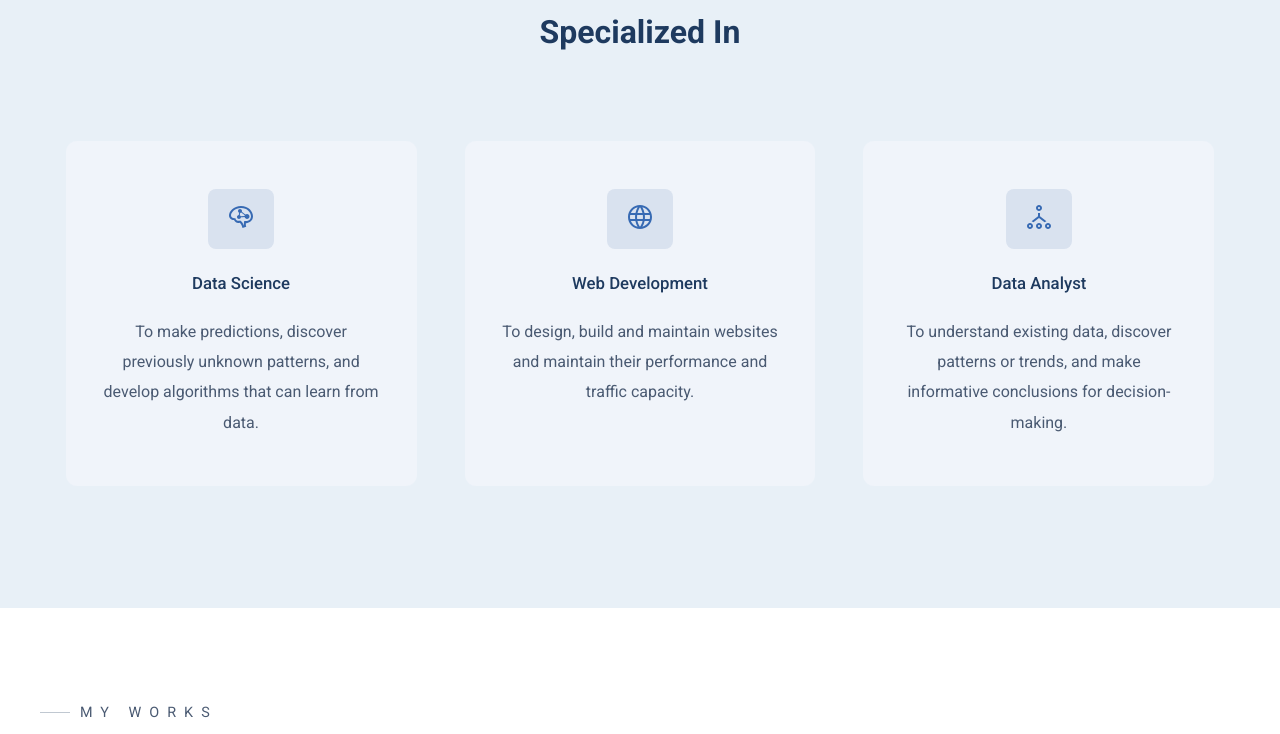
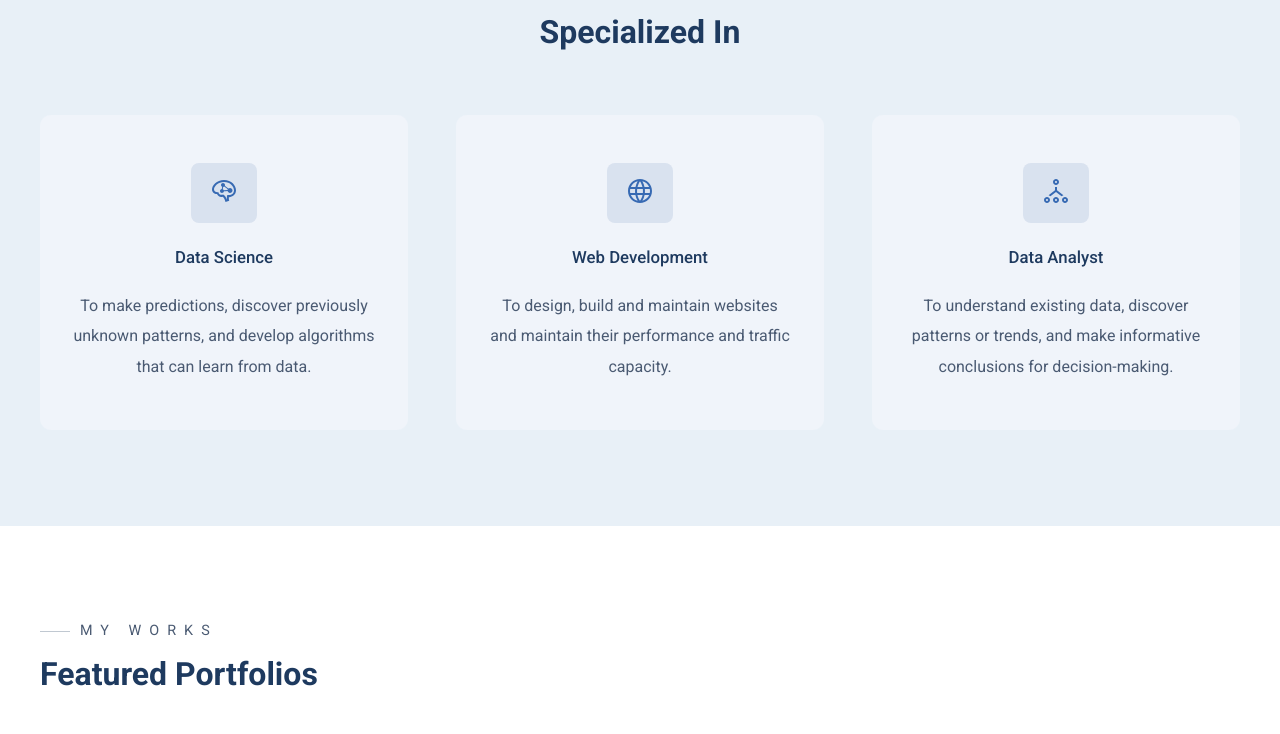
Before and after one commit to IrsyadFadillah/PortfolioIrsyad, a plain HTML site: page index.html in a window 1280 px wide. Shown: the part 949-1683 px from the top of the page. Drawn offline with Linux system fonts and the light colour scheme.

Commit message:
Update style1.css

```diff
--- a/styles/style.css
+++ b/styles/style.css
@@ -115,7 +115,7 @@ a {
    display: grid;
    grid-template-columns: repeat(auto-fit, minmax(250px,1fr));
    gap: 3rem;
-   padding: 1.6rem;
+
 }
 
 
```
